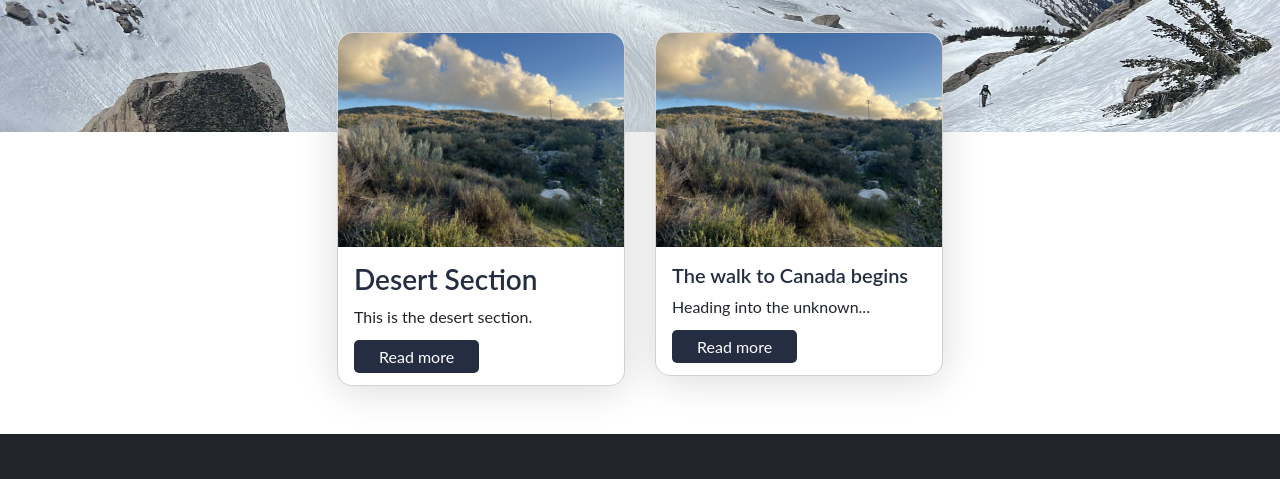
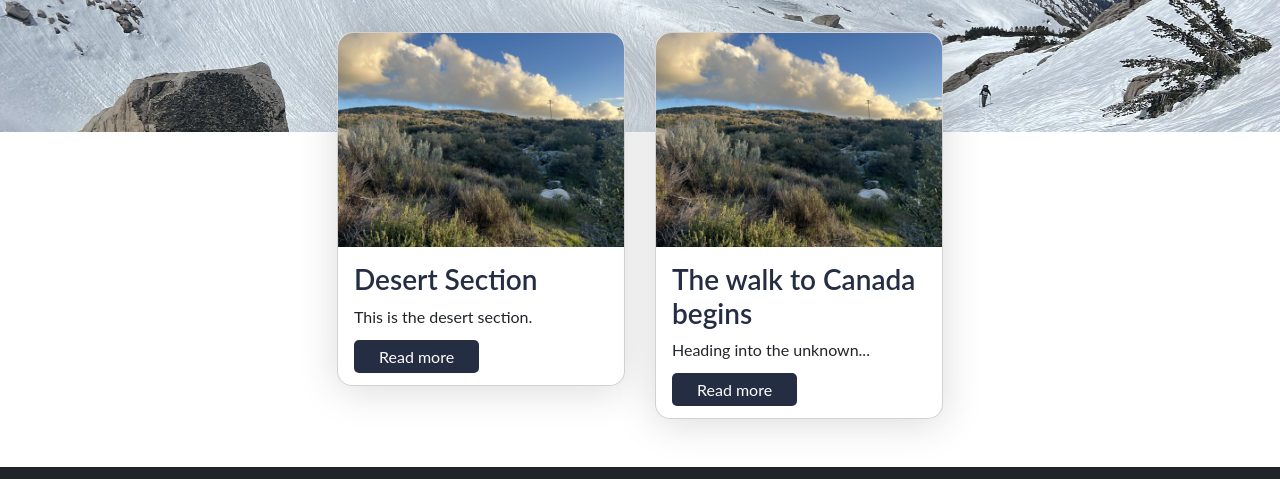
Before and after one commit to eamena/primotrails-static, a plain HTML site: page PCT.html in a window 1280 px wide. Shown: the part 290-769 px from the top of the page. Drawn offline with nearby package versions, Linux system fonts and the light colour scheme.

Commit message:
change h5 to h3 to match

```diff
--- a/PCT.html
+++ b/PCT.html
@@ -68,7 +68,7 @@
             <div class="card" style="width: 18rem;">
                 <img src="/img/IMG_1912-scaled.jpeg" class="card-img" alt="...">
                 <div class="card-body">
-                    <h5 class="card-title">The walk to Canada begins</h5>
+                    <h3 class="card-title">The walk to Canada begins</h3>
                     <p class="card-text">Heading into the unknown...</p>
                     <div class="read-more">
                         <a href="/CanadaSection.html">Read more</a>
```
